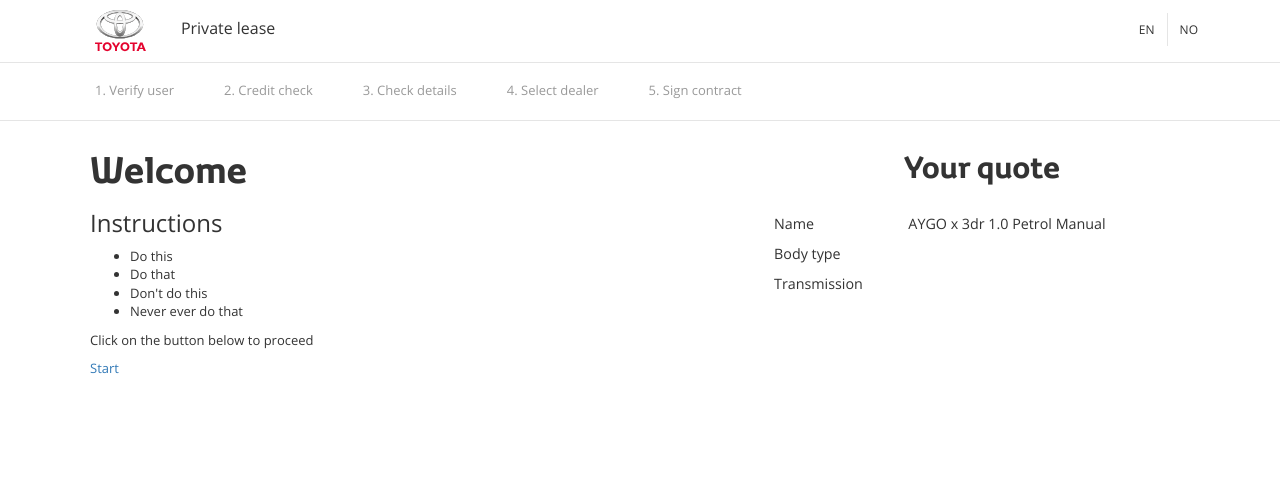
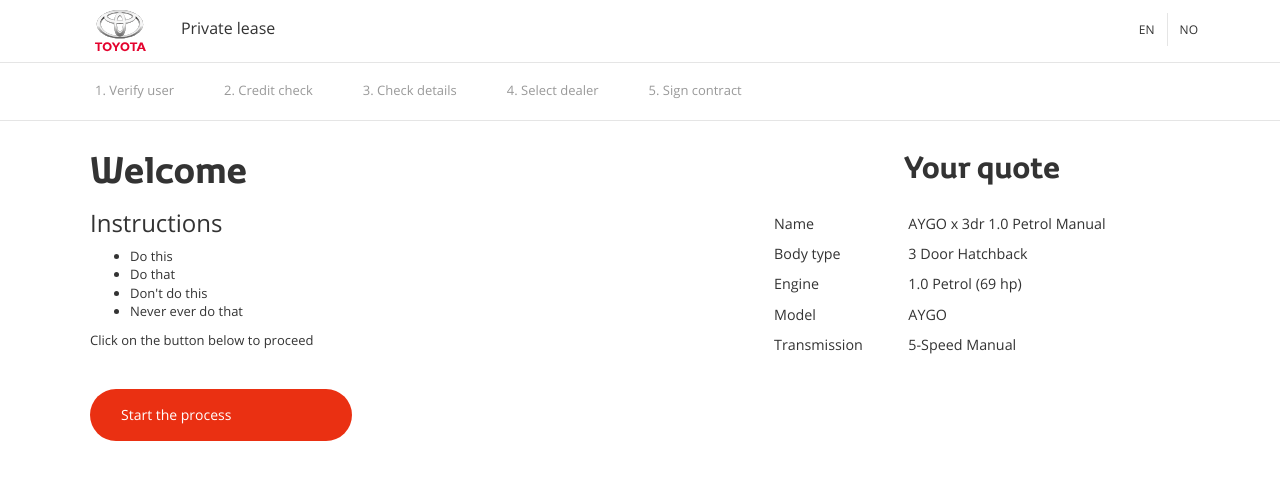
Before and after one commit to Gunzalez/e-sales, a React (Create React App) app: page / in a window 1280 px wide. Shown: the top 480 px of the page. Built offline with nearby package versions, Linux system fonts and the light colour scheme.

Commit message:
retrieves car details

```diff
--- a/public/dictionary/en.json
+++ b/public/dictionary/en.json
@@ -4,7 +4,8 @@
     "header":"Verify your identity",
     "intro":"How would you like to verify your identity?",
     "button1Label":"BankID on this device",
-    "button2Label":"BankID on a different device"
+    "button2Label":"BankID on a different device",
+    "button3Label":"I don't have BankID"
   },
   "stepZero": {
     "welcome":"Welcome",
@@ -15,7 +16,8 @@
       "Don't do this",
       "Never ever do that"
     ],
-    "para1":"Click on the button below to proceed"
+    "para1":"Click on the button below to proceed",
+    "buttonLabel1":"Start the process"
   },
   "stepTwo": {
     "label":"2. Credit check",
--- a/public/dictionary/no.json
+++ b/public/dictionary/no.json
@@ -4,7 +4,8 @@
     "header":"Bekreft din identitet",
     "intro":"Hvordan ønsker du å legitimere deg?",
     "button1Label":"BankID",
-    "button2Label":"BankID på mobi"
+    "button2Label":"BankID på mobi",
+    "button3Label":"I don't have BankID"
   },
   "stepZero": {
     "welcome":"Velkommen",
@@ -15,7 +16,8 @@
       "Ikke gjør dette",
       "Gjør aldri det"
     ],
-    "para1":"Klikk på knappen nedenfor for å fortsette"
+    "para1":"Klikk på knappen nedenfor for å fortsette",
+    "buttonLabel1":"Start prosessen"
   },
   "stepTwo": {
     "label":"2. Kredittvurdering",
--- a/src/App.css
+++ b/src/App.css
@@ -138,18 +138,22 @@
     height: 200px;
     background: darkred; }
   .App .btn {
-    padding: 15px 30px;
+    padding: 15px 120px 15px 30px;
     border-radius: 30px;
     background-color: #e9e9e9;
     text-align: left;
     color: #555;
-    width: 75%;
-    display: block;
-    margin: 20px 0;
+    display: inline-block;
+    margin: 0 0 20px 0;
     outline: none; }
     .App .btn:focus {
       outline: none;
       box-shadow: none; }
+    .App .btn.btn-red {
+      background-color: #ea3012;
+      color: #ffffff; }
+  .App .copy {
+    padding-bottom: 30px; }
   .App .Summary {
     text-align: center; }
     .App .Summary table {
--- a/src/App.scss
+++ b/src/App.scss
@@ -216,19 +216,27 @@
   }
 
   .btn {
-    padding: 15px 30px;
+    padding: 15px 120px 15px 30px;
     border-radius: 30px;
     background-color: #e9e9e9;
     text-align: left;
     color: #555;
-    width: 75%;
-    display: block;
-    margin: 20px 0;
+    display: inline-block;
+    margin: 0 0 20px 0;
     outline: none;
     &:focus{
       outline: none;
       box-shadow: none;
     }
+
+    &.btn-red {
+      background-color:$brand-red;
+      color: #ffffff;
+    }
+  }
+
+  .copy {
+    padding-bottom: 30px;
   }
 
   .Summary {
--- a/src/components/StepOne/StepOne.js
+++ b/src/components/StepOne/StepOne.js
@@ -9,7 +9,7 @@
         };
     }
 
-    doBankID(){
+    setVisual(screenId){
         this.setState({
             busy: true
         });
@@ -32,11 +32,17 @@
 
                    { this.state.busy ? <div className="spinner"></div> : ''}
                    { !this.state.busy ? <div className="content">
-                       <h1>{this.getValue('header')}</h1>
-                       <p>{this.getValue('intro')}</p>
 
-                       <button className="btn" onClick={()=>{this.doBankID()}}>{ this.getValue('button1Label') }</button>
+                       <div className="copy">
+                           <h1>{this.getValue('header')}</h1>
+                           <p>{this.getValue('intro')}</p>
+                       </div>
+
+                       <button className="btn" onClick={()=>{this.setVisual('bankId')}}>{ this.getValue('button1Label') }</button><br/>
                        <button className="btn">{ this.getValue('button2Label') }</button>
+                       <button className="btn">{ this.getValue('button3Label') }</button>
+
+
                    </div> : ''}
 
                </div>
--- a/src/components/StepZero/StepZero.js
+++ b/src/components/StepZero/StepZero.js
@@ -26,6 +26,11 @@
         )
     }
 
+    clicked(e){
+        e.preventDefault();
+        return false;
+    }
+
     render() {
         let instructions = [];
         if(this.state.dictionary['instructions']){
@@ -35,6 +40,7 @@
             <section className="StepOne">
                 <div className="content">
 
+                    <div className="copy">
                         <h1>{this.getValue('welcome')}</h1>
                         <h3>{this.getValue('header')}</h3>
                         <ul>
@@ -43,7 +49,9 @@
                             })}
                         </ul>
                         <p>{this.getValue('para1')}</p>
-                    <Link to="/stepone" className="btn-progress">Start</Link>
+                    </div>
+
+                    <Link to="/stepone" className="btn btn-red" onClick={()=>{this.clicked()}}>{this.getValue('buttonLabel1')}</Link>
 
                 </div>
 
--- a/src/components/Summary/Summary.js
+++ b/src/components/Summary/Summary.js
@@ -15,25 +15,21 @@
         }
     }
 
-    getCarDetail(key, key2){
-        let rtnVal = '',
-            car = this.state.car;
-
-        try {
-            rtnVal = car[key][key2];
-            return rtnVal
-        } catch (err){
-            return rtnVal;
-        }
-    }
-
     getValue(key){
         return this.props.getValue(this.props.dictionary, key)
     }
 
+    getCarDetail(key, key2){
+        let rtnVal = '';
+        if(this.props.car[key]){
+            let attr = this.props.car[key];
+            rtnVal = attr[key2];
+        }
+        return rtnVal;
+    }
+
 
     render() {
-
         return (
             <section className="Summary">
                 <div className="content">
@@ -49,19 +45,19 @@
                         </tr>
                         <tr>
                             <td>{this.getValue('body')}</td>
-                            <td>&nbsp;</td>
+                            <td>{this.getCarDetail('Body','Name')}</td>
                         </tr>
-                        {/*<tr>*/}
-                            {/*<td>{this.getValue('engine')}</td>*/}
-                            {/*<td>{console.log(this.props.car["Engine"])}</td>*/}
-                        {/*</tr>*/}
-                        {/*<tr>*/}
-                            {/*<td>Model</td>*/}
-                            {/*<td>{console.log(this.getCarDetail('Model','Name'))}</td>*/}
-                        {/*</tr>*/}
+                        <tr>
+                            <td>{this.getValue('engine')}</td>
+                            <td>{this.getCarDetail('Engine','Name')}</td>
+                        </tr>
+                        <tr>
+                            <td>{this.getValue('model')}</td>
+                            <td>{this.getCarDetail('Model','Name')}</td>
+                        </tr>
                         <tr>
                             <td>{this.getValue('transmission')}</td>
-                            <td>&nbsp;</td>
+                            <td>{this.getCarDetail('Transmission','Name')}</td>
                         </tr>
                         </tbody>
                     </table>
```
Lines whose indentation alone changed are shown as unchanged.
